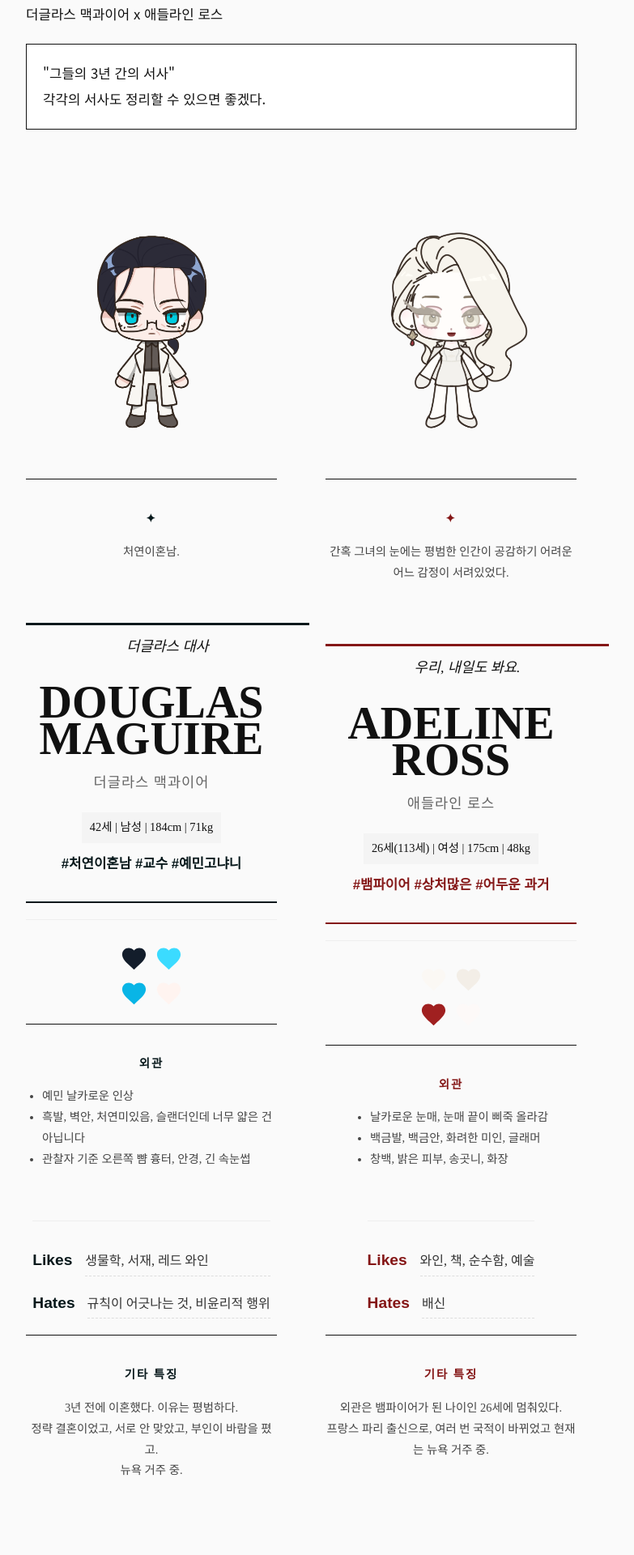
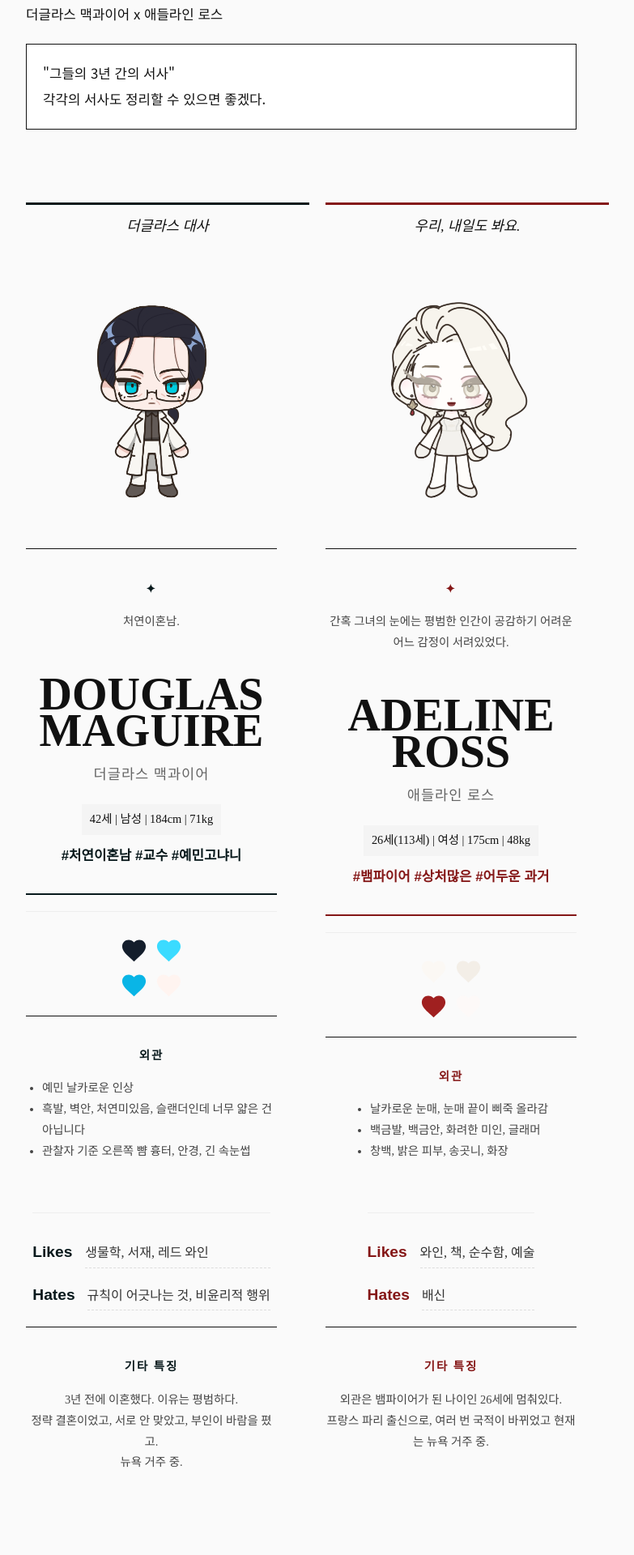
Before and after one commit to narelim/mag-ross-archive, a Jekyll site: the page built from _posts/2025-12-17-original42113.md, in a window 1280 px wide. Shown: the part 530-2450 px from the top of the page at 81% size, without its empty margins (268-1051 px from the left). Built offline with Jekyll 4.4.1, drawn with Linux system fonts in a browser that asks for light colours; some web fonts are replaced.

Commit message:
Update 2025-12-17-original42113.md

```diff
--- a/_posts/2025-12-17-original42113.md
+++ b/_posts/2025-12-17-original42113.md
@@ -19,8 +19,8 @@ image: "thumb_original42113.png"
 
 <div class="editorial-pair-grid">
 <div class="char-sheet-container" style="--bubble-bg: #07181B;">
+    <div class="sheet-bubble">더글라스 대사</div>
     <div class="sheet-left">
-        <div class="sheet-bubble">더글라스 대사</div>
         <div class="sheet-full-body">
             <img src="{{ '/assets/profile/douglas_original.png' | relative_url }}" alt="더글라스 전신">
         </div>
@@ -78,8 +78,8 @@ image: "thumb_original42113.png"
     </div>
 </div>
 <div class="char-sheet-container" style="--bubble-bg: #841616;">
+    <div class="sheet-bubble">우리, 내일도 봐요.</div>
     <div class="sheet-left">
-        <div class="sheet-bubble">우리, 내일도 봐요.</div>
         <div class="sheet-full-body">
             <img src="{{ '/assets/profile/adele_original.png' | relative_url }}" alt="애들라인 전신">
         </div>
```
